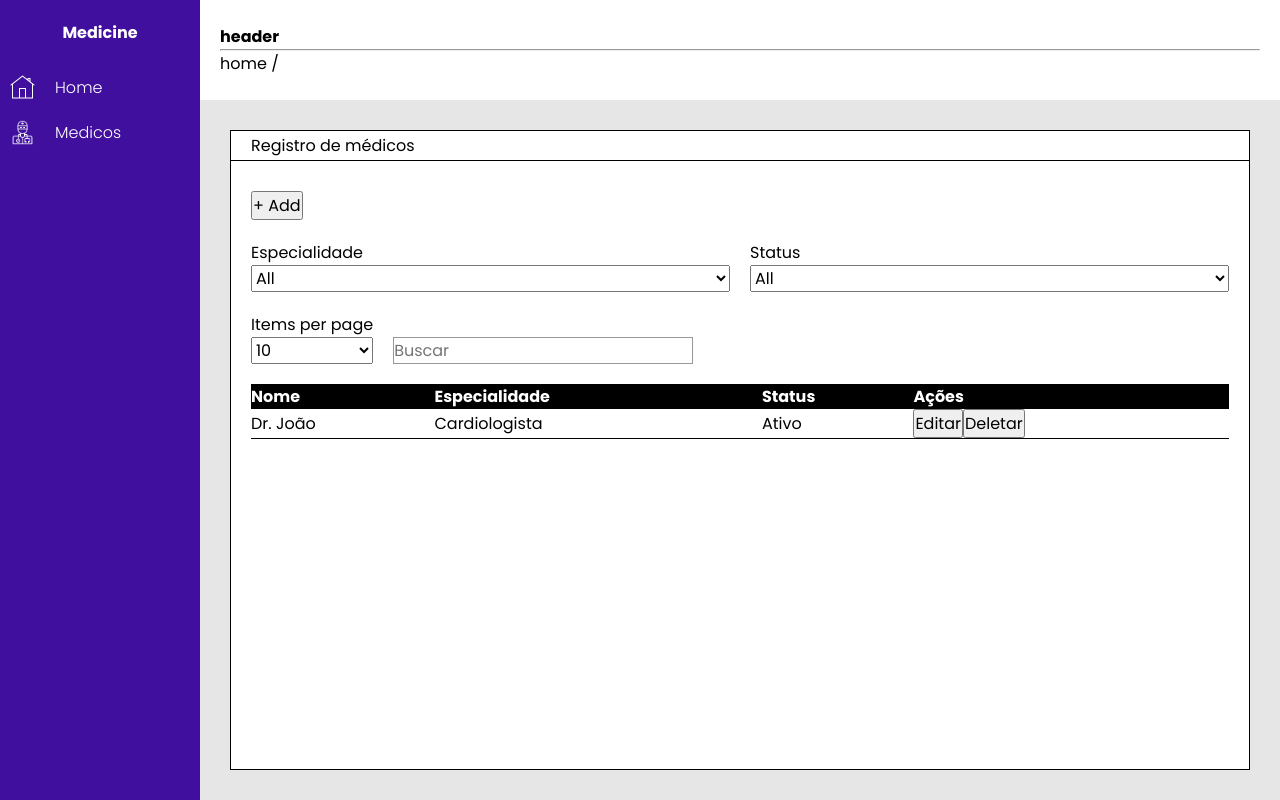
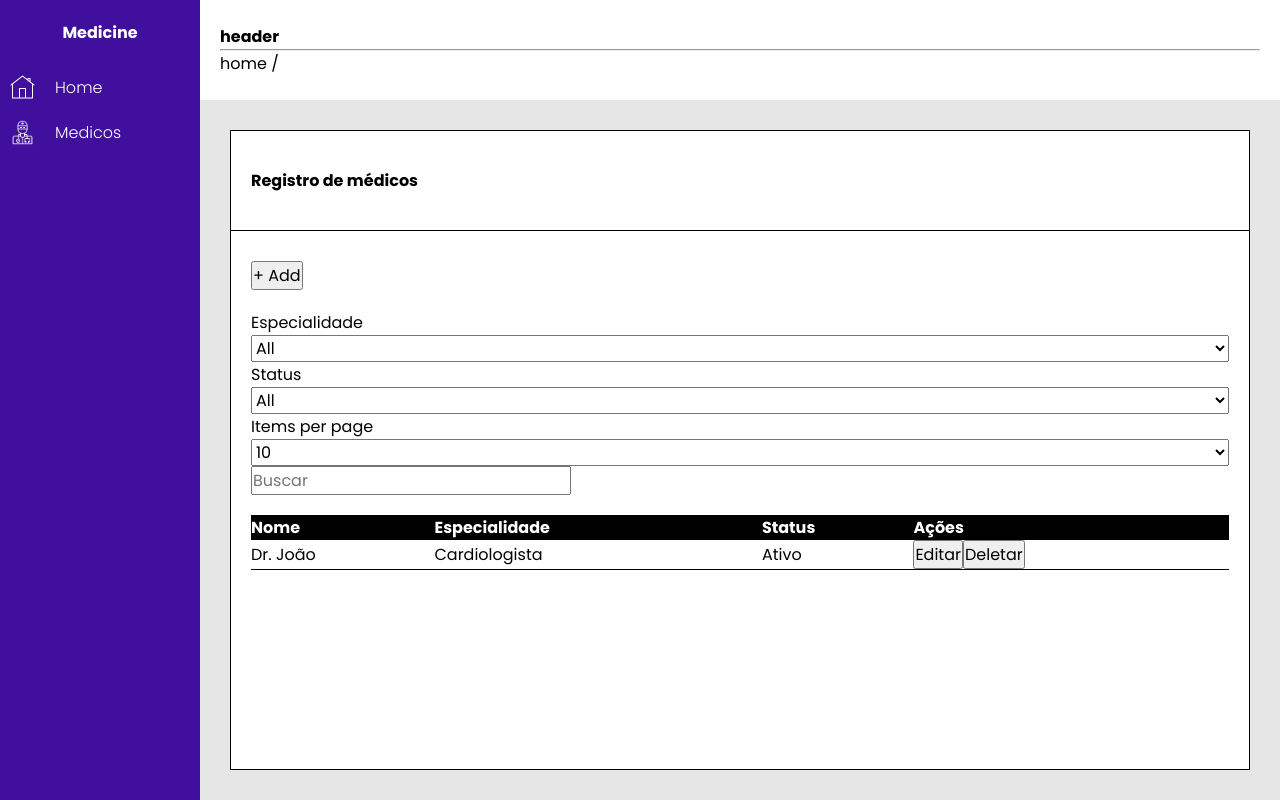
Before and after one commit to rafagfran/projeto-lp2, a React (Vite) app in the folder medicine/: page /medicos in a window 1280 px wide. Built offline with nearby package versions, Linux system fonts and the light colour scheme.

Commit message:
organização do codigo de medicos

```diff
--- a/medicine/src/pages/medicos/Medicos.jsx
+++ b/medicine/src/pages/medicos/Medicos.jsx
@@ -1,33 +1,31 @@
-import React from 'react'
-import Style from '../../styles/pages/medicos/Medicos.module.css'
+import React from 'react';
+import styles from '../../styles/pages/medicos/Medicos.module.css';
+
 const Medicos = () => {
   return (
-    <div className={Style.medicos}>
-      <div className={Style.container}>
-        <div className={Style.top}>
-          <span>Registro de médicos</span>
-        </div>
-        <div className={Style.body}>
-          <div className={Style.add}>
+    <section className={styles.medicos}>
+      <div className={styles.container}>
+        <header className={styles.top}>
+          <h2>Registro de médicos</h2>
+        </header>
+        <div className={styles.body}>
+          <div className={styles.add}>
             <button>+ Add</button>
           </div>
-          <div className={Style.filter_container}>
-            <div className={Style.first_line}>
-              <div className={Style.filter}>
+          <div className={styles.filters}>
+            <div className={styles.filter}>
               <label htmlFor="especialidade">Especialidade</label>
-                <select name="especialidade" id="especialidade" >
+              <select name="especialidade" id="especialidade">
                 <option value="all">All</option>
               </select>
             </div>
-              <div className={Style.filter}>
+            <div className={styles.filter}>
               <label htmlFor="status">Status</label>
               <select name="status" id="status">
                 <option value="all">All</option>
               </select>
             </div>
-            </div>
-             <div className={Style.second_line}>
-             <div className={Style.items_perPage}>
+            <div className={styles.filter}>
               <label htmlFor="itemsPerPage">Items per page</label>
               <select name="itemsPerPage" id="itemsPerPage">
                 <option value="10">10</option>
@@ -35,11 +33,11 @@ const Medicos = () => {
                 <option value="30">30</option>
               </select>
             </div>
-              <div className={Style.buscar}>
+            <div className={styles.search}>
               <input type="text" placeholder="Buscar" />
             </div>
           </div>
-            <div className={Style.table}>
+          <div className={styles.table}>
             <table>
               <thead>
                 <tr>
@@ -62,17 +60,9 @@ const Medicos = () => {
               </tbody>
             </table>
           </div>
-
-          </div>
-
-
-
-
         </div>
       </div>
-
-    </div>
-  )
-}
-
-export default Medicos
+    </section>
+  );
+};
+export default Medicos;
```
Lines whose indentation alone changed are shown as unchanged.
